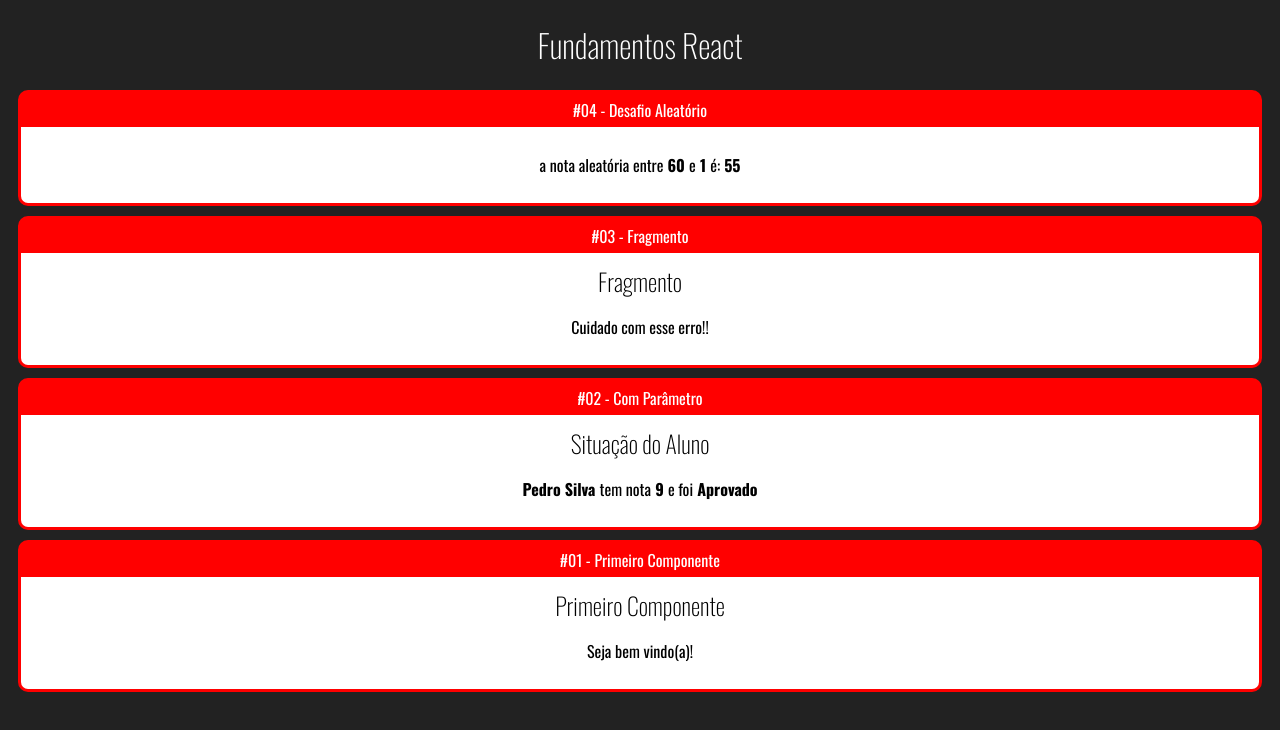
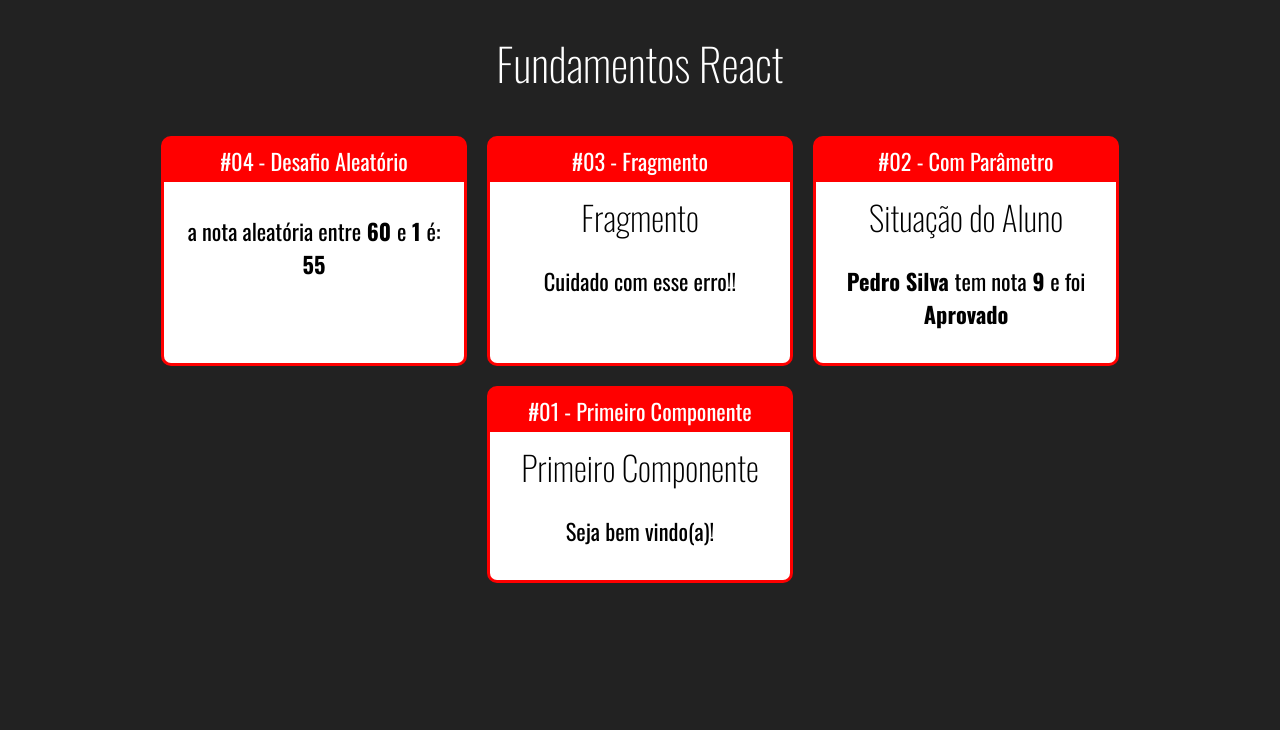
Before and after one commit to LuizHenrique-BS/React-Redux, a React (Create React App) app: page / in a window 1280 px wide. Shown: the top 730 px of the page. Built offline with nearby package versions, Linux system fonts and the light colour scheme.

Commit message:
Component Card #02

```diff
--- /dev/null
+++ b/src/App.css
@@ -0,0 +1,5 @@
+.App .Cards {
+    display:flex;
+    justify-content: center;
+    flex-wrap: wrap; /* para quebra de linha dos cards */
+}
--- a/src/App.jsx
+++ b/src/App.jsx
@@ -1,5 +1,6 @@
 import React from "react";
 
+import './App.css'
 import Primeiro from "./components/basicos/Primeiro";
 import ComParametro from "./components/basicos/ComParametro";
 import Fragmento from "./components/basicos/Fragmento";
@@ -7,9 +8,10 @@ import Aleatorio from "./components/basicos/Aleatorio";
 import Card from "./components/layout/Card";
 
 export default () => (
-  <div id="app">
+  <div className="App">
     <h1>Fundamentos React</h1>
 
+    <div className="Cards">
       <Card titulo="#04 - Desafio Aleatório">
         <Aleatorio max={60} min={1} />
       </Card>
@@ -29,4 +31,5 @@ export default () => (
         <Primeiro></Primeiro>
       </Card>
     </div>
+  </div>
 );
--- a/src/components/layout/Card.css
+++ b/src/components/layout/Card.css
@@ -4,6 +4,11 @@
     border: 3px solid red;
     overflow: hidden;
     margin: 10px;
+
+    display: flex;
+    flex-direction: column; /** altera pro sentido de coluna **/
+    min-width: 300px;
+    max-width: 300px;
 }
 
 .Card .Title {
@@ -13,6 +18,7 @@
 }
 
 .Card .Content {
+    flex: 1; /** == flex-grow preenche a cor branca ate o final do card **/
     background-color: #fff;
     color: #000;
     padding: 10px;
--- a/src/index.css
+++ b/src/index.css
@@ -3,6 +3,7 @@ body {
     color: #FFF;
     font-family: Oswald;
     text-align: center;
+    font-size: 1.4rem;
 }
 
 h1, h2, h3 {
```
Also changed, not shown: package.json (+15 -1 lines). Lines whose indentation alone changed are shown as unchanged.
